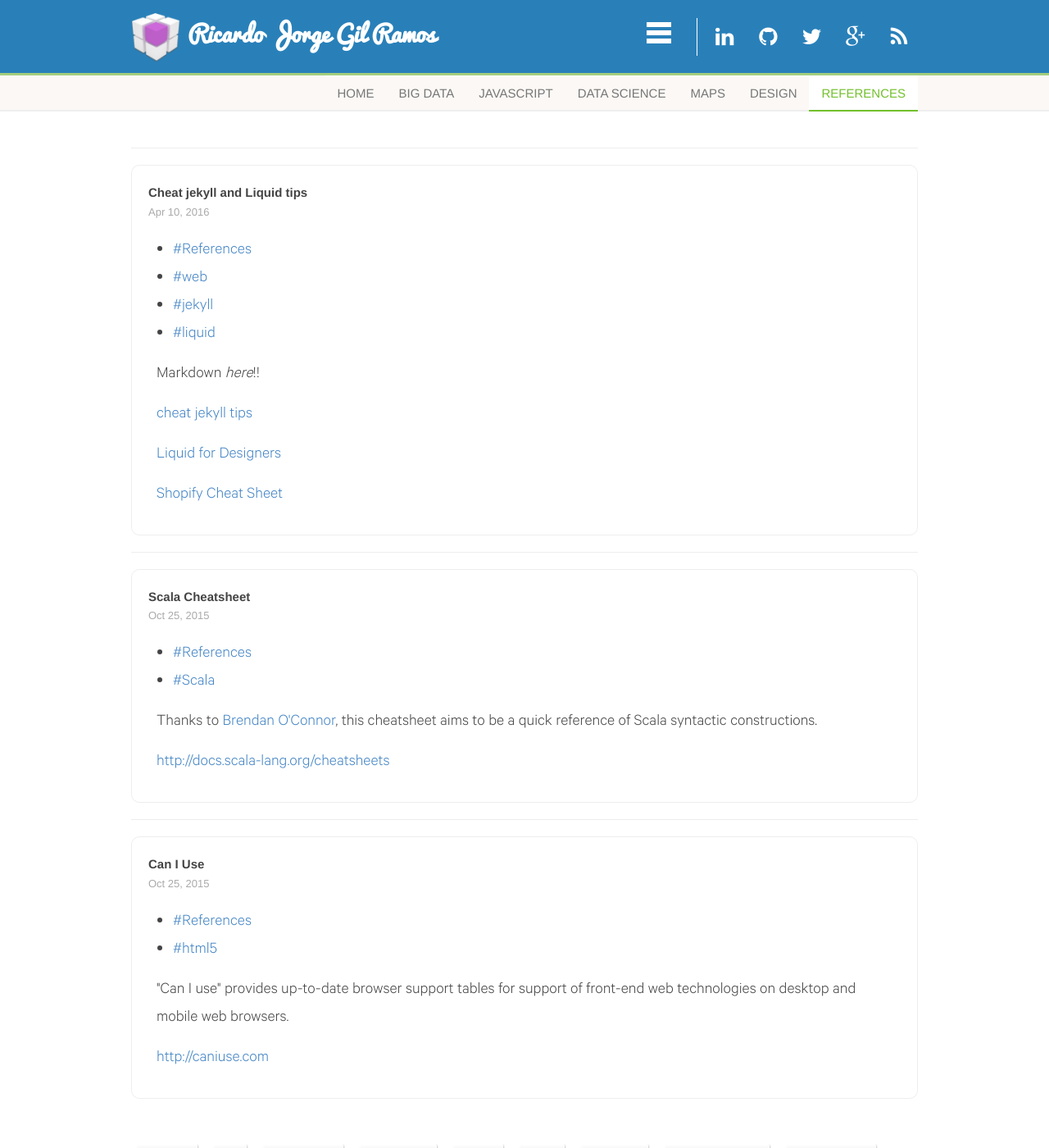
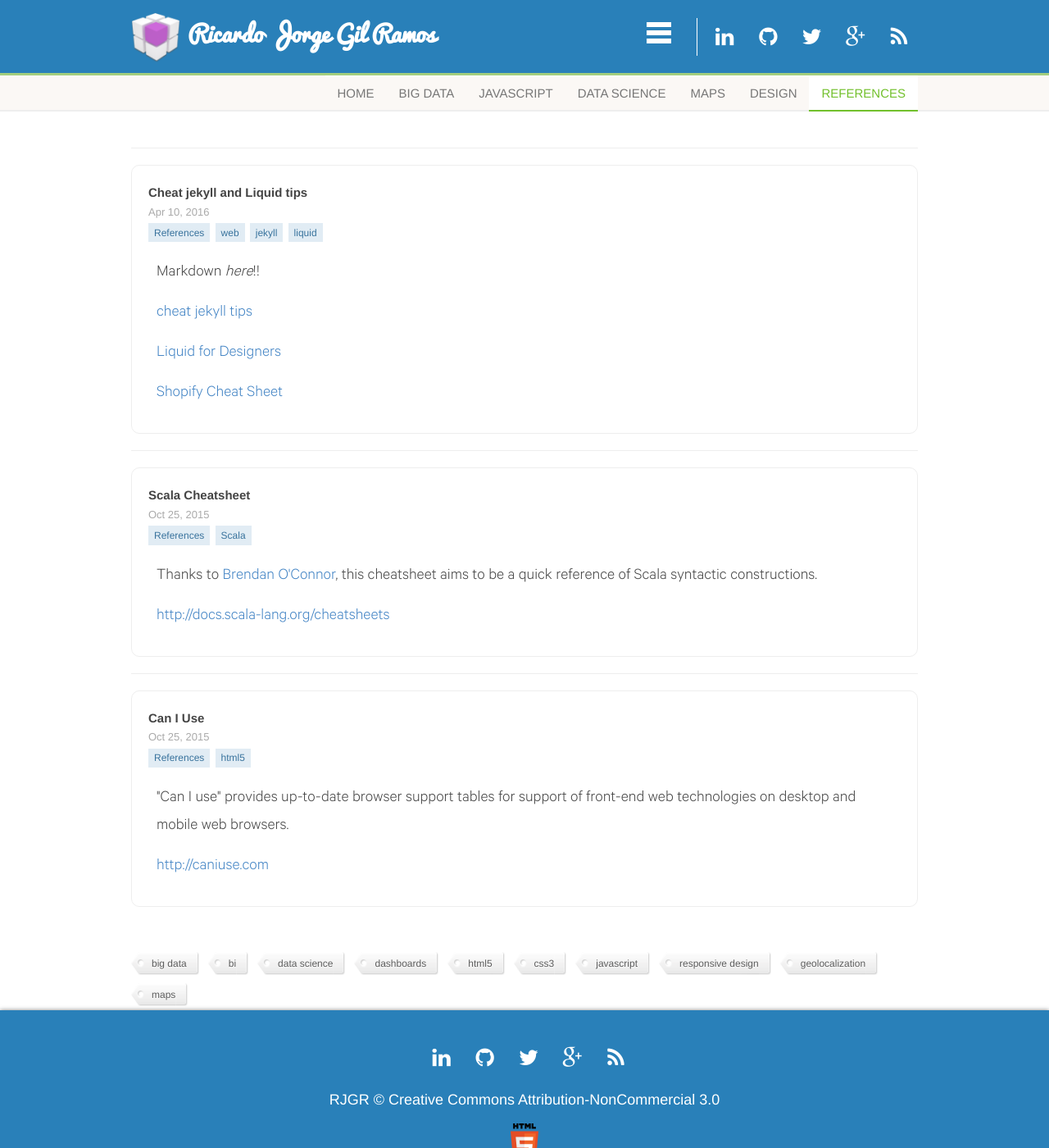
Before and after one commit to jorgegilramos/web, a Jekyll site: the page built from _areas/references.md, in a window 1280 px wide and 1400 px high. Shown: the whole window at 82% size. Built offline with Jekyll 4.4.1, drawn with Linux system fonts in a browser that asks for light colours.

```diff
--- a/_areas/references.md
+++ b/_areas/references.md
@@ -21,11 +21,11 @@
                 <h4>{{ post.title }}</h4>
                 <time datetime="{{ post.date | date: "%F" }}">{{ post.date | date: "%b %-d, %Y" }}{% if post.author %} - {{ post.author }}{% endif %}{% if post.meta %} - {{ post.meta }}{% endif %}</time>
                 {% if post.tags.size > 0 %}
-                  <ul class="post-tags">
+                  <div class="post-taglist">
                     {% for tag in post.tags %}
-                      <li><a href="{{ site.baseurl }}/tags/#{{ tag }}-ref">#{{ tag }}</a></li>
+                      <a href="{{ site.baseurl }}/tags/#{{ tag }}-ref" class="post-tag">{{ tag }}</a>
                     {% endfor %}
-                  </ul>
+                  </div>
                 {% endif %}
                 {{ post.content | markdownify }}
               </div>
```
